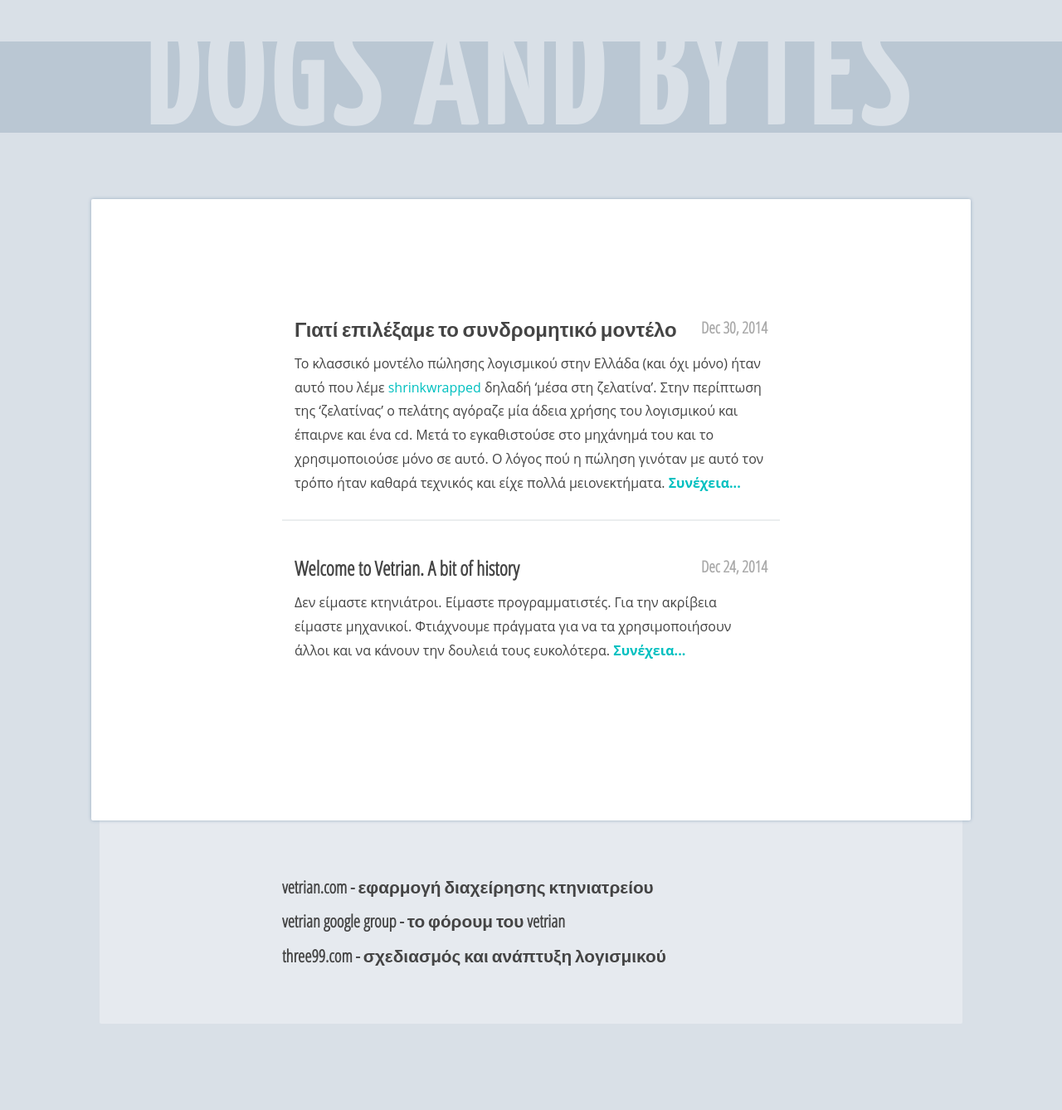
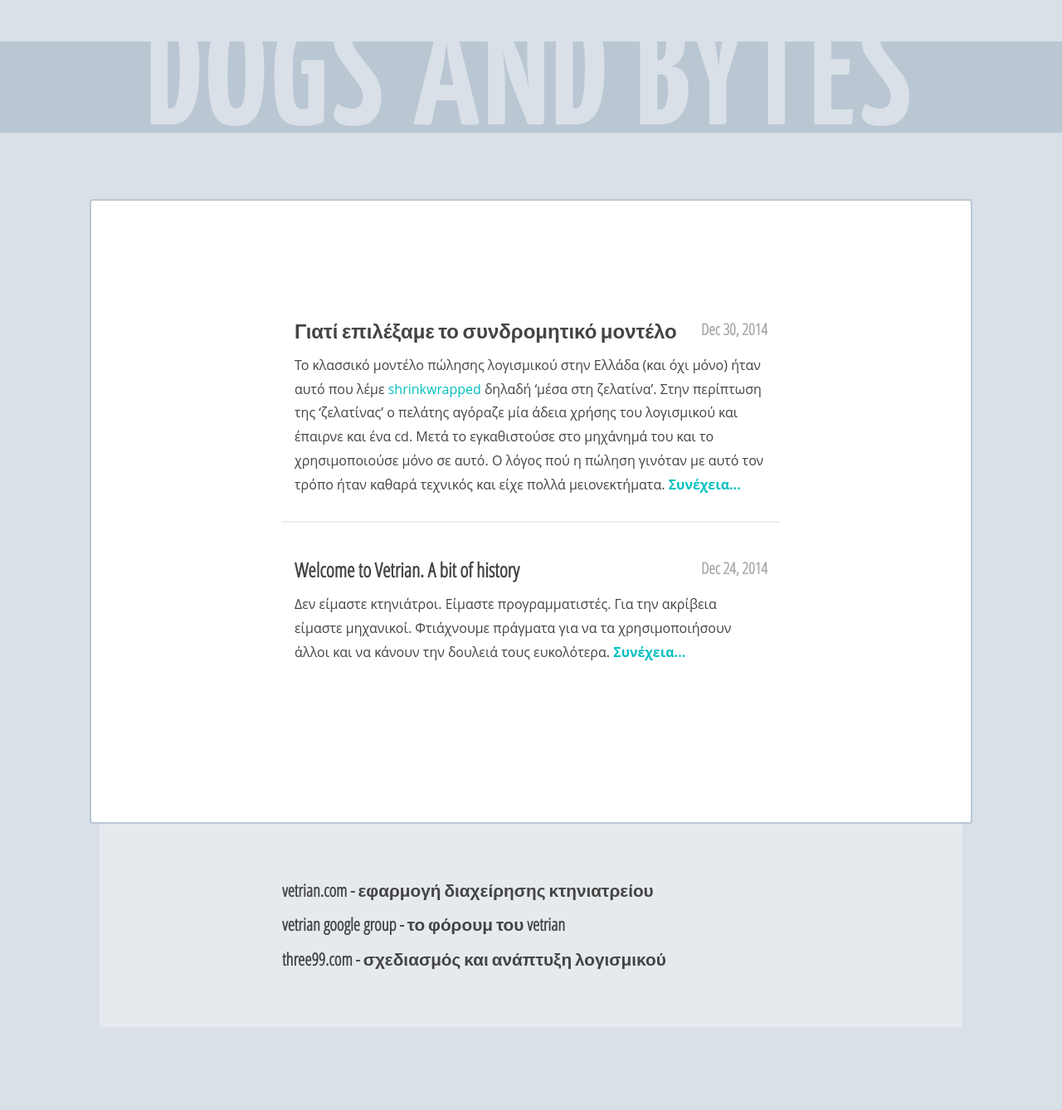
Before and after one commit to vassilis/vetrian-blog, a Jekyll site: the page built from index.html, in a window 1280 px wide. Shown: the whole page at 83% size. Built offline with Jekyll 4.4.1, drawn with Linux system fonts in a browser that asks for light colours.

Commit message:
minor UI update

```diff
--- a/_sass/_base.scss
+++ b/_sass/_base.scss
@@ -67,8 +67,8 @@ body {
   margin: 0 auto;
   padding: 30px;
   min-height: 600px;
-  box-shadow: 0 0 4px darken(#d9e0e7, 20%);
-  border-radius: 2px;
+  border: 2px darken(#d9e0e7, 10%) solid;
+  border-radius: 4px;
 }
 
 .post-list {
```
